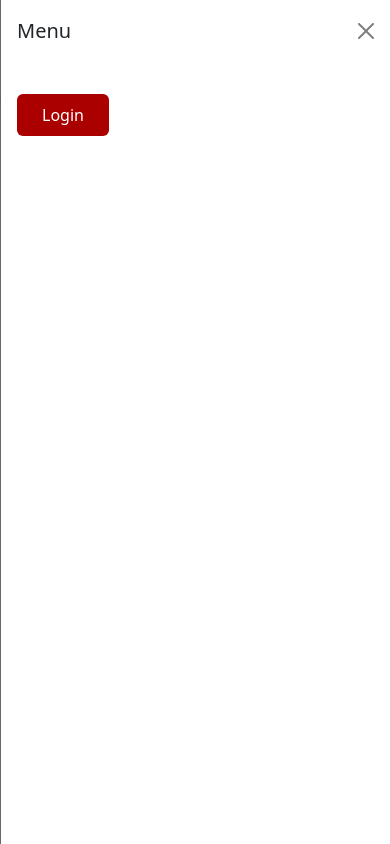
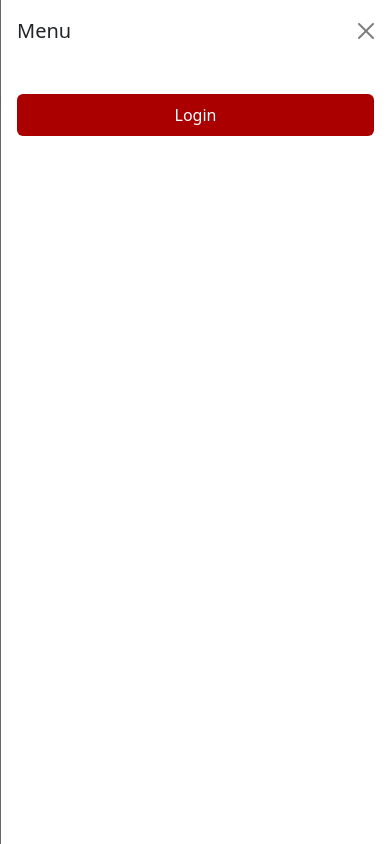
Before and after one commit to Fakhri17/fakhri-ssc-ittelkom, a Vue app: page / in a window 390 px wide. Both pictures are taken after a click on the button 350 px from the left and 48 px from the top of the page. Shown: the top 844 px of the page. Built offline with nearby package versions, Linux system fonts and the light colour scheme; some icons are missing.

Commit message:
fix header

```diff
--- a/src/components/Header.vue
+++ b/src/components/Header.vue
@@ -1,10 +1,11 @@
 <template>
   <nav class="navbar navbar-expand-lg shadow">
     <div class="container">
-      <a class="navbar-brand me-auto" href="#">
+      <router-link to="/" class="navbar-brand me-auto">
         <img src="@/assets/logo-basic-ssc.png" alt="SSC IMG" class="logo-header img-fluid">
-      </a>
+      </router-link>
       <div class="d-flex my-3 my-lg-0 d-lg-block d-none">
+        <router-link v-if="getUsername().length" class="btn btn-ssc me-3 px-4 py-2" to="/service-list">Layanan</router-link>
         <router-link v-if="!getUsername().length" class="btn btn-ssc px-4 py-2" to="/login">Login</router-link>
         <router-link v-else class="btn btn-ssc px-4 py-2" to="/" @click="resetState()">Logout</router-link>
       </div>
@@ -45,9 +46,10 @@
               </ul>
             </li> -->
           </ul>
-          <div class="d-flex my-3 my-lg-0">
-            <router-link v-if="!getUsername().length" class="btn btn-ssc px-4 py-2" to="/login">Login</router-link>
-            <router-link v-else class="btn btn-ssc px-4 py-2" to="/" @click="resetState()">Logout</router-link>
+          <div class="d-block my-3 my-lg-0">
+            <router-link v-if="getUsername().length" class="btn btn-ssc px-4 py-2 d-block mb-3" to="/service-list">Layanan</router-link>
+            <router-link v-if="!getUsername().length" class="btn btn-ssc px-4 py-2 d-block mb-3" to="/login">Login</router-link>
+            <router-link v-else class="btn btn-ssc px-4 py-2 d-block mb-3" to="/" @click="resetState()">Logout</router-link>
           </div>
         </div>
       </div>
--- a/src/views/HomeView.vue
+++ b/src/views/HomeView.vue
@@ -4,7 +4,6 @@
   <main>
     <section class="my-5">
       <div class="container">
-        <h3 v-if="getUsername().length"> Welcome {{ getUsername() }}</h3>
         <div class="row align-items-center">
           <div class="col-md-5 col-12 mb-4 mb-lg-0">
             <div class="text-center text-lg-start ms-0 ms-lg-5">
```
